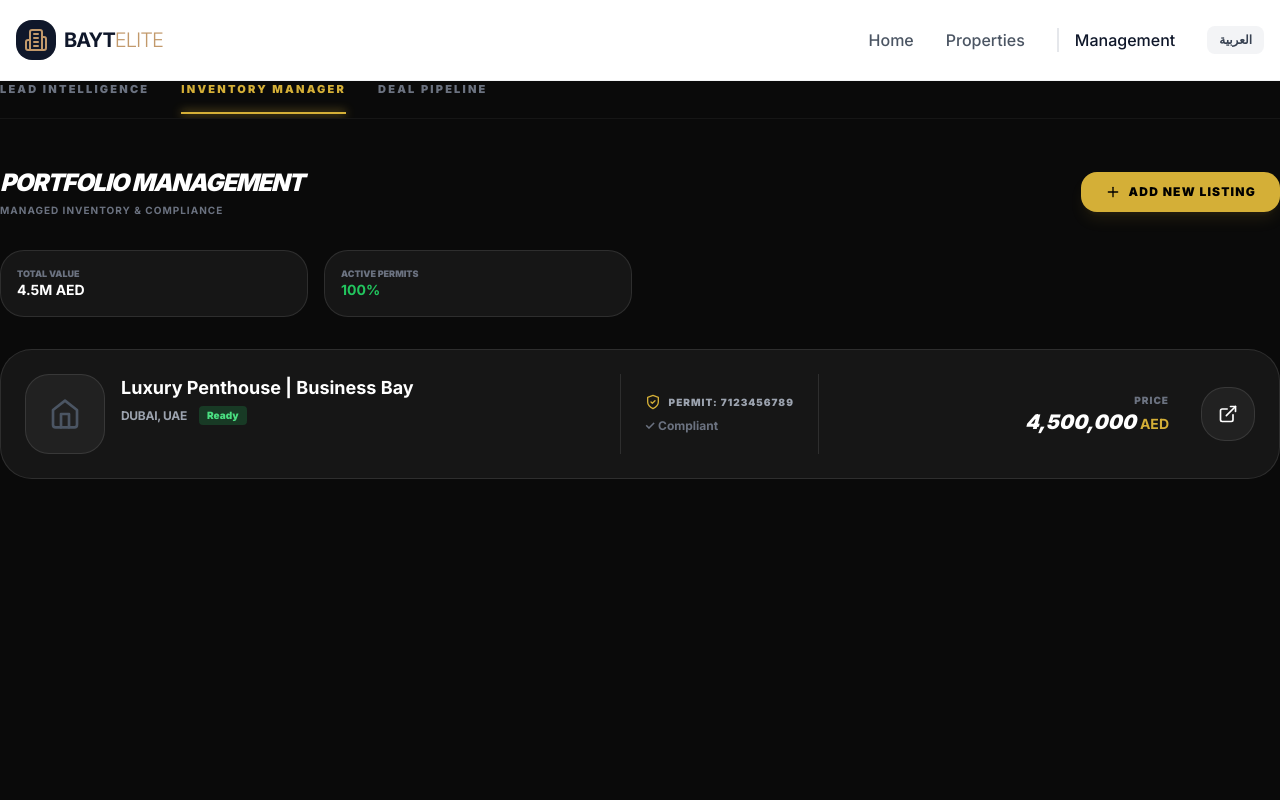
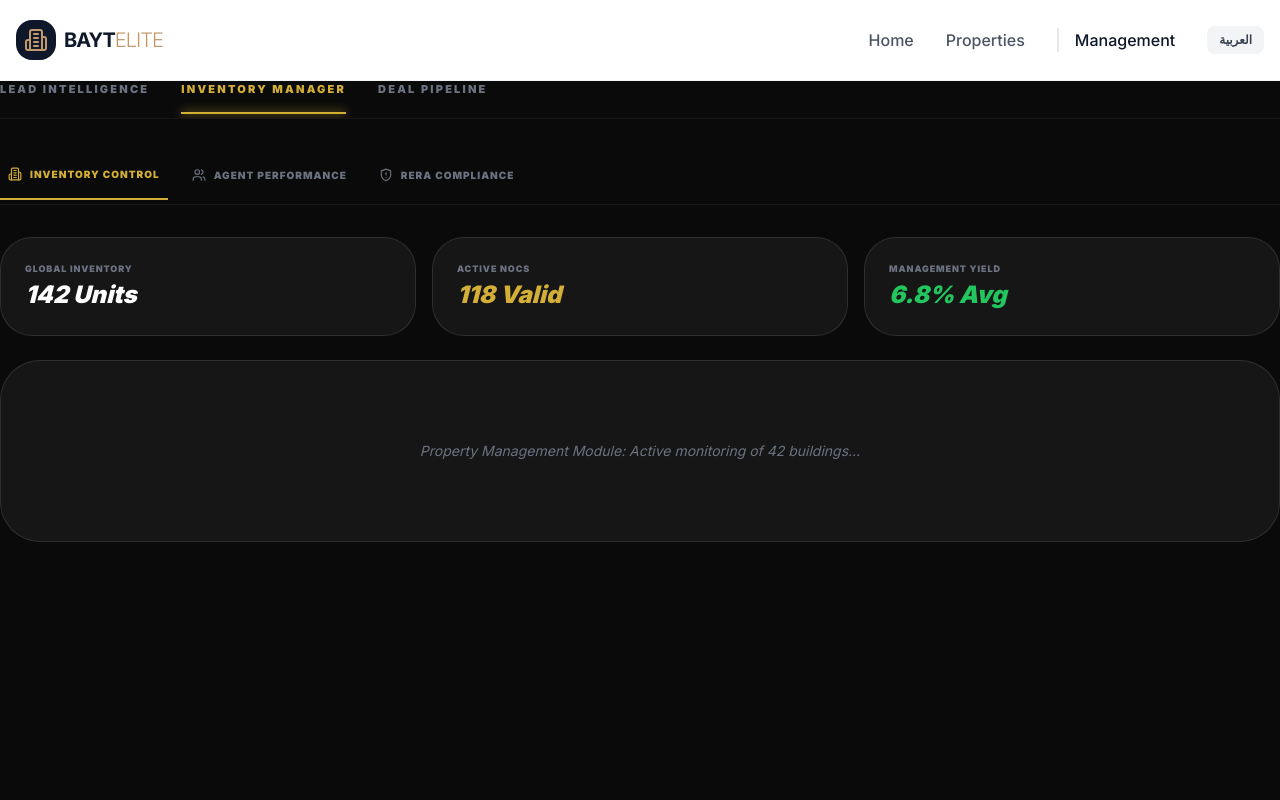
Before and after one commit to fazetdev/baytelitet, a Next.js app: page /agent in a window 1280 px wide. Both pictures are taken after a click on the button "INVENTORY MANAGER". Shown: the top 800 px of the page. Built offline with nearby package versions, Linux system fonts and the light colour scheme.

Commit message:
feat: restructure management into real-world operational divisions

```diff
--- a/app/agent/components/ListingManager.tsx
+++ b/app/agent/components/ListingManager.tsx
@@ -1,122 +1,94 @@
 'use client';
-
 import React, { useState } from 'react';
-import { Home, ShieldCheck, AlertTriangle, ExternalLink, Plus, ArrowLeft } from 'lucide-react';
-import { AgentListing } from '@/lib/types/agent';
-import AddListingForm from './AddListingForm';
-
-// Initial data state (In Phase 3, this will come from useListings hook)
-const initialListings: AgentListing[] = [
-  {
-    id: 'prop-101',
-    title: 'Luxury Penthouse | Business Bay',
-    permitNumber: '7123456789',
-    permitExpiry: '2026-05-20',
-    status: 'Live',
-    price: 4500000,
-    location: 'Dubai, UAE',
-    type: 'Ready'
-  }
-];
+import {
+  Building2, Users, ShieldAlert, BadgeDollarSign,
+  Search, Filter, Plus, ChevronRight, FileText
+} from 'lucide-react';
 
 export default function ListingManager() {
-  const [isAdding, setIsAdding] = useState(false);
-  const [listings, setListings] = useState<AgentListing[]>(initialListings);
-
-  if (isAdding) {
-    return (
-      <div className="space-y-6">
-        <button
-          onClick={() => setIsAdding(false)}
-          className="flex items-center gap-2 text-gray-500 hover:text-[#D4AF37] transition-colors font-bold text-xs uppercase tracking-widest"
-        >
-          <ArrowLeft className="w-4 h-4" /> Back to Inventory
-        </button>
-        <AddListingForm onComplete={() => setIsAdding(false)} />
-      </div>
-    );
-  }
+  const [activeSubView, setActiveSubView] = useState<'inventory' | 'agents' | 'compliance'>('inventory');
 
   return (
-    <div className="space-y-8">
-      {/* Header */}
-      <div className="flex flex-col md:flex-row justify-between items-start md:items-center gap-4">
-        <div>
-          <h2 className="text-2xl font-black italic uppercase tracking-tighter text-white">Portfolio Management</h2>
-          <p className="text-gray-500 text-[10px] font-bold uppercase tracking-widest mt-1">Managed Inventory & Compliance</p>
-        </div>
-        <button
-          onClick={() => setIsAdding(true)}
-          className="flex items-center gap-2 px-6 py-3 bg-[#D4AF37] text-black rounded-xl font-black uppercase text-xs tracking-widest hover:bg-yellow-500 transition-all shadow-lg shadow-[#D4AF37]/10"
-        >
-          <Plus className="w-4 h-4" /> Add New Listing
-        </button>
+    <div className="space-y-8 pb-20">
+      {/* MANAGEMENT TABS - Sub-Navigation */}
+      <div className="flex gap-4 border-b border-white/5 pb-1 overflow-x-auto no-scrollbar">
+        {[
+          { id: 'inventory', label: 'Inventory Control', icon: Building2 },
+          { id: 'agents', label: 'Agent Performance', icon: Users },
+          { id: 'compliance', label: 'RERA Compliance', icon: ShieldAlert },
+        ].map((tab) => (
+          <button
+            key={tab.id}
+            onClick={() => setActiveSubView(tab.id as any)}
+            className={`flex items-center gap-2 pb-4 px-2 text-[10px] font-black uppercase tracking-widest transition-all whitespace-nowrap ${
+              activeSubView === tab.id ? 'text-[#D4AF37] border-b-2 border-[#D4AF37]' : 'text-gray-500 hover:text-white'
+            }`}
+          >
+            <tab.icon size={14} />
+            {tab.label}
+          </button>
+        ))}
       </div>
 
-      {/* Stats Mini-Bar */}
-      <div className="grid grid-cols-2 md:grid-cols-4 gap-4">
-        <div className="bg-white/5 border border-white/10 p-4 rounded-2xl">
-          <p className="text-[9px] font-black text-gray-500 uppercase">Total Value</p>
-          <p className="text-sm font-bold text-white">4.5M AED</p>
+      {/* RENDER CONTENT BASED ON SUB-VIEW */}
+      {activeSubView === 'inventory' && (
+        <div className="space-y-6 animate-in fade-in duration-500">
+          <div className="grid grid-cols-1 md:grid-cols-3 gap-4">
+            <div className="bg-white/5 p-6 rounded-3xl border border-white/10">
+              <p className="text-[9px] font-black text-gray-500 uppercase tracking-widest">Global Inventory</p>
+              <p className="text-2xl font-black italic text-white mt-1">142 Units</p>
+            </div>
+            <div className="bg-white/5 p-6 rounded-3xl border border-white/10">
+              <p className="text-[9px] font-black text-gray-500 uppercase tracking-widest">Active NOCs</p>
+              <p className="text-2xl font-black italic text-[#D4AF37] mt-1">118 Valid</p>
+            </div>
+            <div className="bg-white/5 p-6 rounded-3xl border border-white/10">
+              <p className="text-[9px] font-black text-gray-500 uppercase tracking-widest">Management Yield</p>
+              <p className="text-2xl font-black italic text-green-500 mt-1">6.8% Avg</p>
+            </div>
+          </div>
+
+          <div className="bg-white/5 border border-white/10 rounded-[2.5rem] p-6 text-center py-20">
+             <p className="text-gray-500 italic text-sm">Property Management Module: Active monitoring of 42 buildings...</p>
+          </div>
         </div>
-        <div className="bg-white/5 border border-white/10 p-4 rounded-2xl">
-          <p className="text-[9px] font-black text-gray-500 uppercase">Active Permits</p>
-          <p className="text-sm font-bold text-green-500">100%</p>
-        </div>
-      </div>
+      )}
 
-      {/* Inventory List */}
-      <div className="grid grid-cols-1 gap-4">
-        {listings.map((listing) => {
-          const isExpiring = new Date(listing.permitExpiry) < new Date(Date.now() + 30 * 24 * 60 * 60 * 1000);
-
-          return (
-            <div key={listing.id} className="bg-white/5 border border-white/10 p-6 rounded-[2rem] hover:bg-white/[0.07] transition-all group">
-              <div className="flex flex-col lg:flex-row gap-6 justify-between">
-
-                <div className="flex gap-4">
-                  <div className="w-20 h-20 rounded-2xl bg-white/5 flex items-center justify-center border border-white/10 group-hover:border-[#D4AF37]/30 transition-colors">
-                    <Home className="w-8 h-8 text-gray-600 group-hover:text-[#D4AF37]" />
-                  </div>
-                  <div>
-                    <h3 className="font-bold text-lg text-white mb-1">{listing.title}</h3>
-                    <div className="flex items-center gap-3">
-                      <span className="text-xs font-bold text-gray-400 uppercase tracking-tight">{listing.location}</span>
-                      <span className={`text-[10px] font-black px-2 py-0.5 rounded ${listing.type === 'Off-Plan' ? 'bg-blue-500/20 text-blue-400' : 'bg-green-500/20 text-green-400'}`}>
-                        {listing.type}
-                      </span>
-                    </div>
-                  </div>
+      {activeSubView === 'agents' && (
+        <div className="grid grid-cols-1 gap-4 animate-in slide-in-from-right-4 duration-500">
+          {[
+            { name: 'Sarah Jenkins', role: 'Off-Plan Specialist', sales: '12.5M', target: '80%' },
+            { name: 'Ahmed Mansoor', role: 'Luxury Rental Lead', sales: '4.2M', target: '110%' },
+          ].map((agent, i) => (
+            <div key={i} className="bg-white/5 border border-white/10 p-6 rounded-[2rem] flex items-center justify-between">
+              <div className="flex items-center gap-4">
+                <div className="w-12 h-12 bg-gray-800 rounded-full border border-[#D4AF37]/30"></div>
+                <div>
+                  <h4 className="text-white font-bold">{agent.name}</h4>
+                  <p className="text-[10px] text-gray-500 font-black uppercase tracking-tighter">{agent.role}</p>
                 </div>
-
-                <div className="flex flex-col justify-center px-6 lg:border-l lg:border-r border-white/10">
-                  <div className="flex items-center gap-2 mb-2">
-                    <ShieldCheck className="w-4 h-4 text-[#D4AF37]" />
-                    <span className="text-[10px] font-black text-gray-400 uppercase tracking-widest">Permit: {listing.permitNumber}</span>
-                  </div>
-                  <div className="flex items-center gap-2">
-                    <span className={`text-xs font-bold ${isExpiring ? 'text-red-500' : 'text-gray-500'}`}>
-                      {isExpiring ? '⚠️ Action Required' : '✓ Compliant'}
-                    </span>
-                  </div>
-                </div>
-
-                <div className="flex items-center justify-between lg:justify-end gap-8">
-                  <div className="text-right">
-                    <p className="text-[10px] font-black text-gray-500 uppercase tracking-widest">Price</p>
-                    <p className="text-xl font-black text-white italic">
-                      {listing.price.toLocaleString()} <span className="text-[#D4AF37] text-sm not-italic font-bold">AED</span>
-                    </p>
-                  </div>
-                  <button className="p-4 bg-white/5 border border-white/10 rounded-2xl hover:bg-[#D4AF37] hover:text-black transition-all">
-                    <ExternalLink className="w-5 h-5" />
-                  </button>
+              </div>
+              <div className="text-right">
+                <p className="text-[#D4AF37] font-black">{agent.sales} AED</p>
+                <div className="w-24 h-1 bg-white/10 rounded-full mt-2 overflow-hidden">
+                   <div className="h-full bg-green-500" style={{ width: agent.target }}></div>
                 </div>
               </div>
             </div>
-          );
-        })}
-      </div>
+          ))}
+        </div>
+      )}
+
+      {activeSubView === 'compliance' && (
+        <div className="bg-red-500/5 border border-red-500/20 p-8 rounded-[2.5rem] flex flex-col items-center text-center gap-4">
+          <ShieldAlert className="w-12 h-12 text-red-500" />
+          <div>
+             <h3 className="text-white font-black uppercase italic tracking-tighter">Audit Required</h3>
+             <p className="text-gray-500 text-xs mt-1">3 Listing Permits (RERA Trakheesi) are expiring in 48 hours.</p>
+          </div>
+          <button className="bg-red-500 text-white px-6 py-2 rounded-xl font-black text-[10px] uppercase tracking-widest">Review Permits</button>
+        </div>
+      )}
     </div>
   );
 }
```
